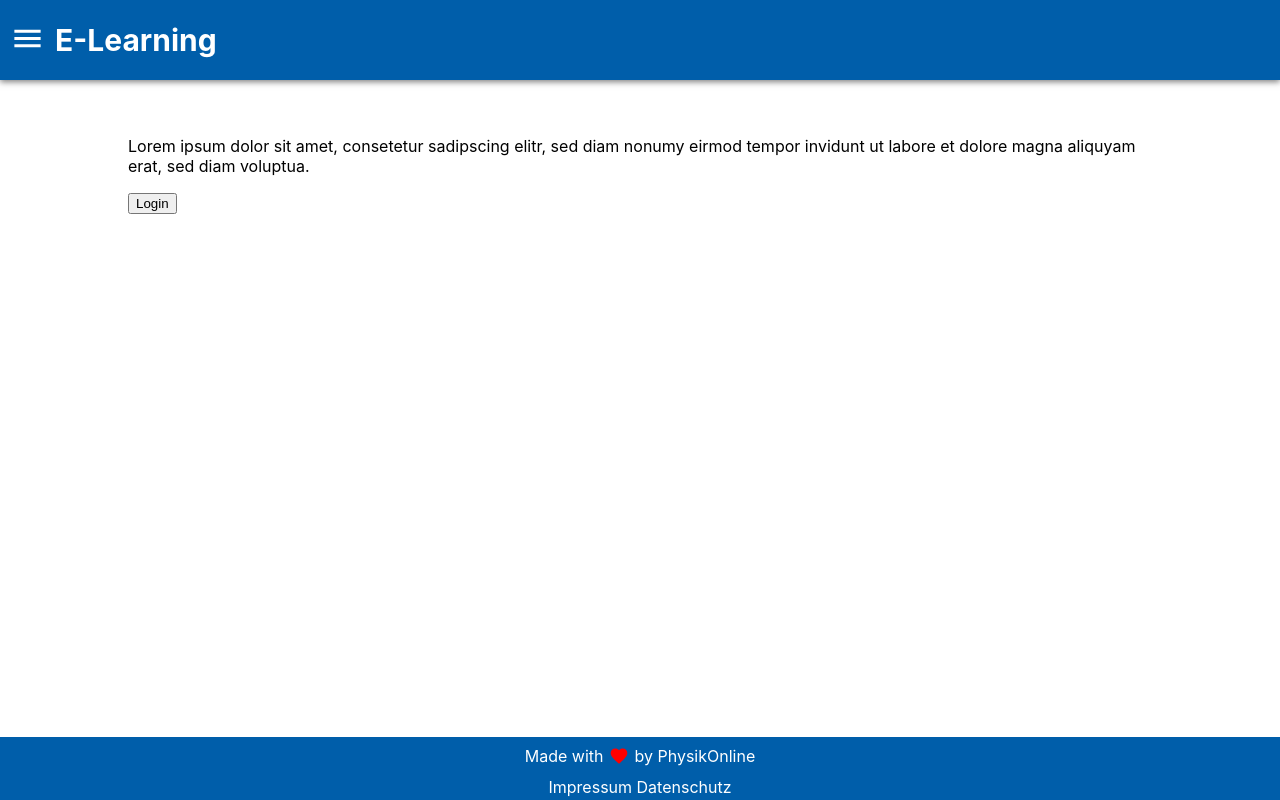
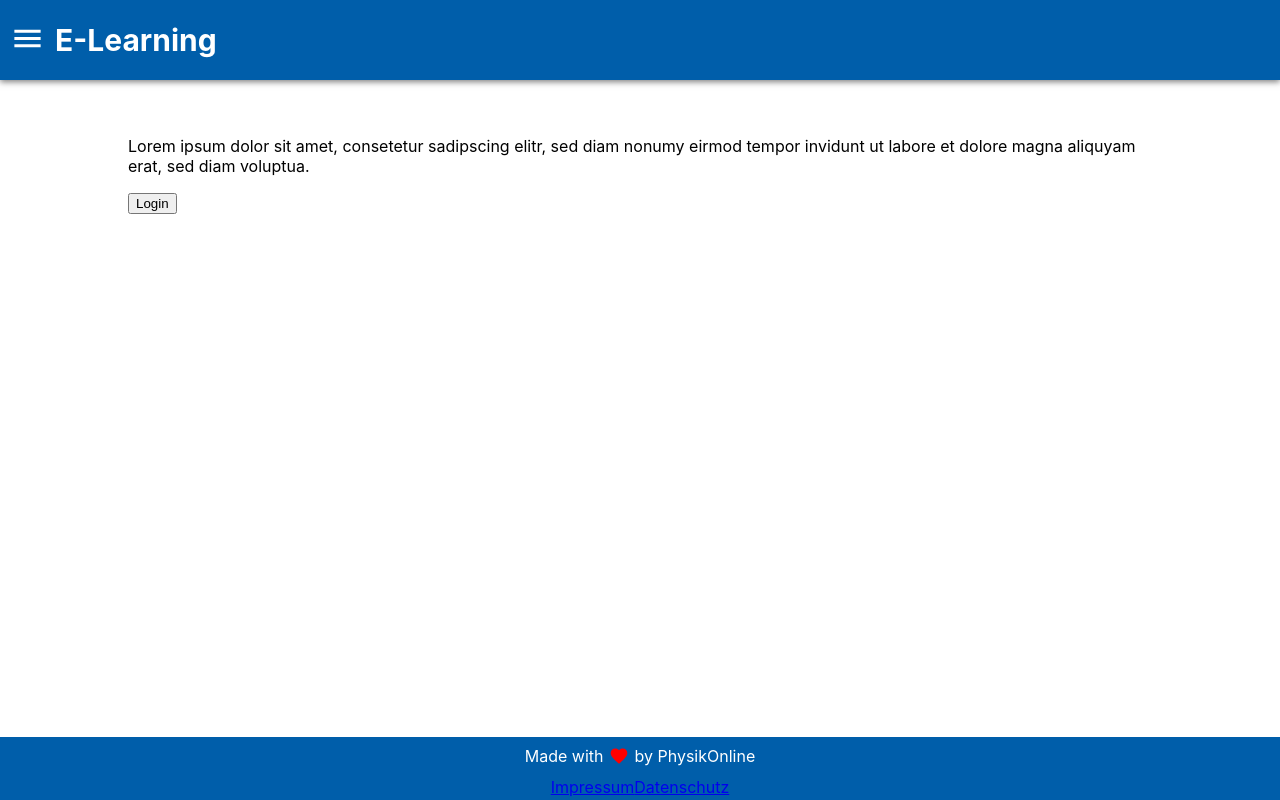
Before and after one commit to PhysikOnline/elearning_new_frontend, a React (Create React App) app: page / in a window 1280 px wide. Built offline with nearby package versions, Linux system fonts and the light colour scheme; no server answers.

Commit message:
link 'impressum' and 'datenschutz'

```diff
--- a/src/Footer/Footer.js
+++ b/src/Footer/Footer.js
@@ -1,5 +1,6 @@
 import React from "react";
 import "./Footer.css";
+import { BrowserRouter as Router, Link } from "react-router-dom";
 
 import IconFavorite from "../static/IconFavorite";
 
@@ -13,7 +14,10 @@ function Footer() {
         </div>{" "}
         by PhysikOnline
       </div>
-      <div>Impressum Datenschutz</div>
+      <div>
+        <a href="/impressum">Impressum</a>
+        <a href="/datenschutz">Datenschutz</a>
+      </div>
     </footer>
   );
 }
```
